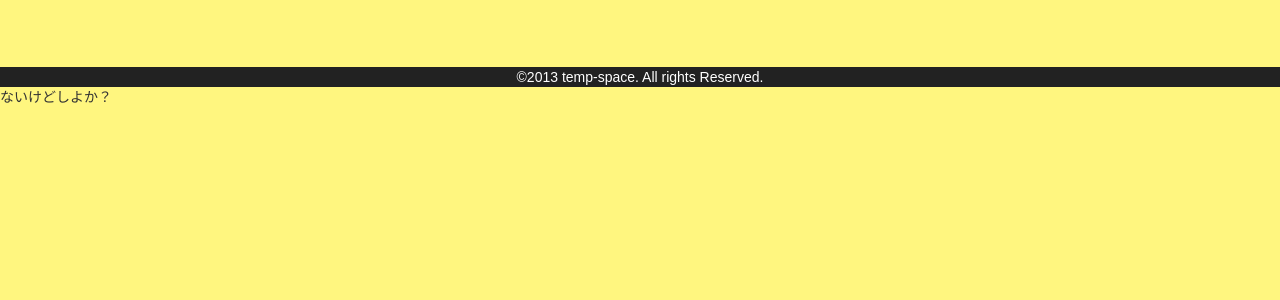
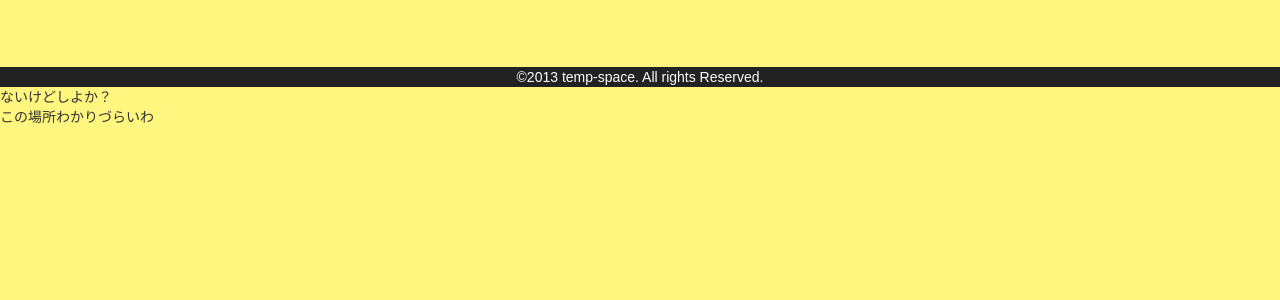
Before and after one commit to 8705/higgs, a CakePHP app: the page made by app/View/Tasks/add.ctp in a window 1280 px wide; the page is wider, and only the part inside the window is pictured. Shown: the part 333-633 px from the top of that part. Run offline with PHP 8.4 and a stand-in for CakePHP, Linux system fonts and the light colour scheme; the template is opened without the code that fills it, so the values that code supplies are empty; form fields are guessed from the names that the template uses; some libraries are stand-ins or nearby versions.

Commit message:
解決したい
解決したいから

```diff
--- a/app/View/Layouts/default.ctp
+++ b/app/View/Layouts/default.ctp
@@ -114,5 +114,6 @@
 <?php echo $this->Html->script('ajax'); ?>
 <?php echo $this->Js->writeBuffer(array( 'inline' => 'true')); ?>
 <p>ないけどしよか？</p>
+<p>この場所わかりづらいわ</p>
 </body>
 </html>
```
